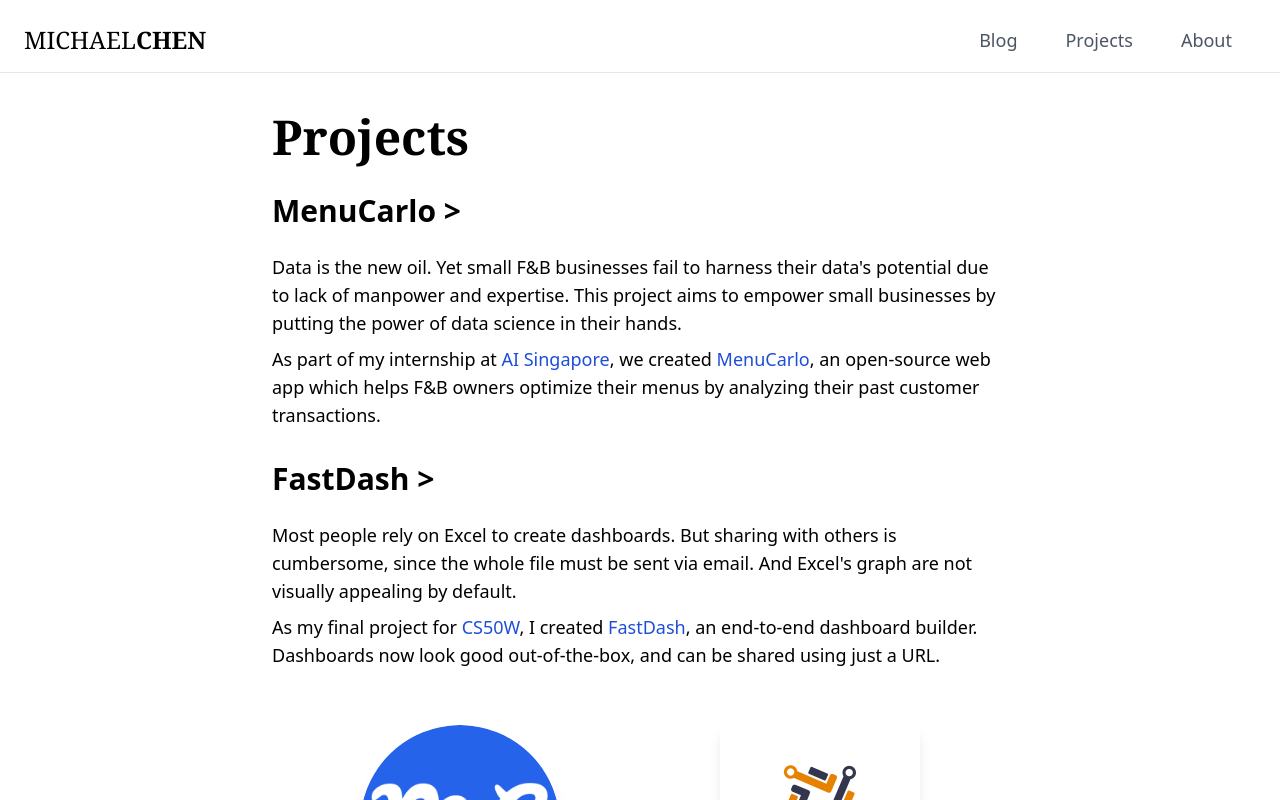
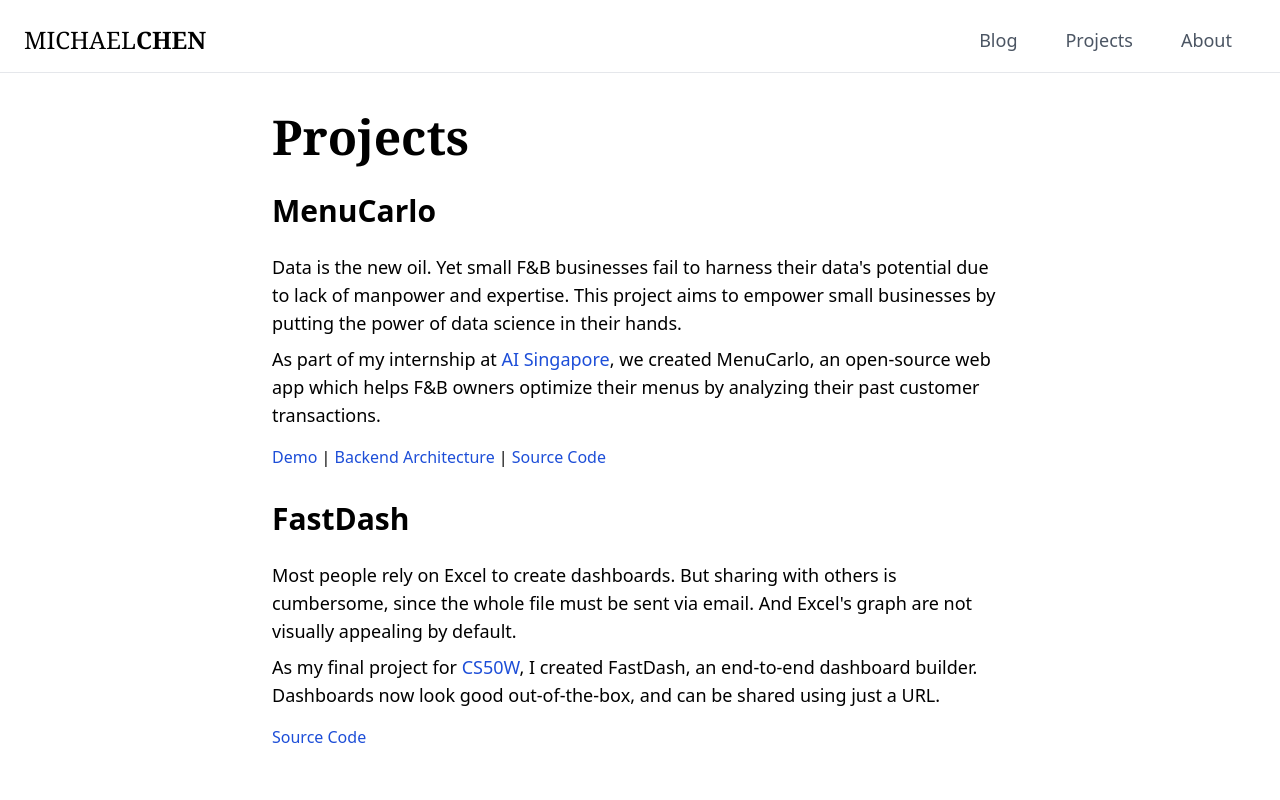
Before and after one commit to michaelchen-lab/blog, a Next.js app: page /projects in a window 1280 px wide. Shown: the top 800 px of the page. Built offline with nearby package versions, Linux system fonts and the light colour scheme.

Commit message:
More formatting changes

```diff
--- a/components/ui.js
+++ b/components/ui.js
@@ -34,11 +34,16 @@
 }
 
 const SectionTitle = ({ to, name }) => {
-    return (
-        <Link href={to}>
-            <h2 className="text-3xl font-semibold pb-4 cursor-pointer">{name} ></h2>
-        </Link>
-    )
+    if (to) {
+        return (
+            <Link href={to}>
+                <h2 className="text-3xl font-semibold pb-4 cursor-pointer">{name} ></h2>
+            </Link>
+        )
+    } else {
+        return <h2 className="text-3xl font-semibold pb-4">{name}</h2>
+    }
+
 }
 
 const SectionDescription = ({ children }) => {
--- a/pages/about.js
+++ b/pages/about.js
@@ -33,7 +33,7 @@
                     <section >
                         <p className="text-lg mt-6">
                             I am a high school student from Raffles Institution in Singapore.
-                            I spend most of my time building web apps, implementing ML models, and
+                            I spend most of my time building web apps, implementing machine learning models, and
                             reading about statistics.
                         </p>
                         <p className="text-lg mt-2">
--- a/pages/blog/[title].js
+++ b/pages/blog/[title].js
@@ -16,7 +16,7 @@
             <main>
                 <div className="container mx-auto max-w-3xl mt-10 px-4">
                     <article>
-                        <h1 className="text-4xl">{postData.title}</h1>
+                        <h1 className="font-medium text-4xl mb-2">{postData.title}</h1>
                         <a className="text-lg text-gray-600">
                             <Date dateString={postData.date} />
                         </a>
--- a/pages/index.js
+++ b/pages/index.js
@@ -14,7 +14,7 @@
                 <div className="container mx-auto max-w-3xl mt-10 px-4">
                     <div className="grid grid-cols-1 md:grid-cols-6 gap-6">
                         <div className="col-span-1 md:col-span-4">
-                            <h1 className="font-serif text-5xl font-semibold">Hello!</h1>
+                            <h1 className="text-5xl font-semibold">Hello!</h1>
                             <p className="text-lg md:text-xl text-gray-600 mt-6">
                                 I'm Michael Chen, a high school student from Singapore.
                                 I am passionate about solving problems using software development
@@ -64,9 +64,9 @@
                         <Section>
                             <SectionTitle to="/about" name="About" />
                             <SectionDescription>
-                                You can find out more about me and my life in my <TextLink to="/about">bio</TextLink>.
-                                Feel free to reach out via <TextLink to="https://www.linkedin.com/in/michael-chen-kj/">LinkedIn</TextLink> {''}
-                                or <TextLink to="mailto:michaelchenkaijie2004@gmail.com">email</TextLink>.
+                                You can find out more about my interests and what I'm doing now in my <TextLink to="/about">bio</TextLink>.
+                                Feel free to reach out via <TextLink to="mailto:michaelchenkaijie2004@gmail.com">email</TextLink> {' '}
+                                or LinkedIn.
                             </SectionDescription>
                         </Section>
                     </div>
--- a/pages/projects.js
+++ b/pages/projects.js
@@ -12,26 +12,34 @@
                 <div className="container mx-auto max-w-3xl mt-10 px-4">
                     <h1 className="font-serif text-5xl font-semibold">Projects</h1>
                     <section className="mt-8">
-                        <SectionTitle to="/blog" name="MenuCarlo" />
+                        <SectionTitle name="MenuCarlo" />
                         <p className="text-lg mt-2">
                             Data is the new oil. Yet small F&B businesses fail to harness their data's potential
                             due to lack of manpower and expertise. This project aims to
                             empower small businesses by putting the power of data science in their hands.
                         </p>
-                        <p className="text-lg mt-2 mb-8">
-                            As part of my internship at <TextLink to="https://www.aisingapore.org/">AI Singapore</TextLink>, we created <TextLink to="https://github.com/michaelchen-lab/menucarlo-backend">MenuCarlo</TextLink>
-                             , an open-source web app which helps F&B owners optimize their menus by analyzing their past customer transactions.
+                        <p className="text-lg mt-2">
+                            As part of my internship at <TextLink to="https://www.aisingapore.org/">AI Singapore</TextLink>, we created MenuCarlo,
+                            an open-source web app which helps F&B owners optimize their menus by analyzing their past customer transactions.
                         </p>
-                        <SectionTitle to="/blog" name="FastDash" />
+                        <p className="mt-4 mb-8">
+                            <TextLink to="https://github.com/michaelchen-lab/menucarlo-backend#demo">Demo</TextLink> | {' '}
+                            <TextLink to="/blog/menucarlo-backend">Backend Architecture</TextLink> | {' '}
+                            <TextLink to="https://github.com/michaelchen-lab/menucarlo-backend">Source Code</TextLink>
+                        </p>
+                        <SectionTitle name="FastDash" />
                         <p className="text-lg mt-2">
                             Most people rely on Excel to create dashboards. But sharing with others is cumbersome,
                             since the whole file must be sent via email. And Excel's graph are not visually appealing by default.
                         </p>
                         <p className="text-lg mt-2">
                             As my final project for <TextLink to="https://cs50.harvard.edu/web/2020/">CS50W</TextLink>,
-                            I created <TextLink to="https://github.com/michaelchen-lab/fastdash">FastDash</TextLink>,
+                            I created FastDash,
                             an end-to-end dashboard builder. Dashboards now look good out-of-the-box, and can be shared
                             using just a URL.
+                        </p>
+                        <p className="mt-4 mb-8">
+                            <TextLink to="https://github.com/michaelchen-lab/menucarlo-backend">Source Code</TextLink>
                         </p>
                     </section>
                     <section>
```
Also changed, not shown: posts/menucarlo-backend.md (renamed from posts/menucarlo-designing-the-backend.md).
